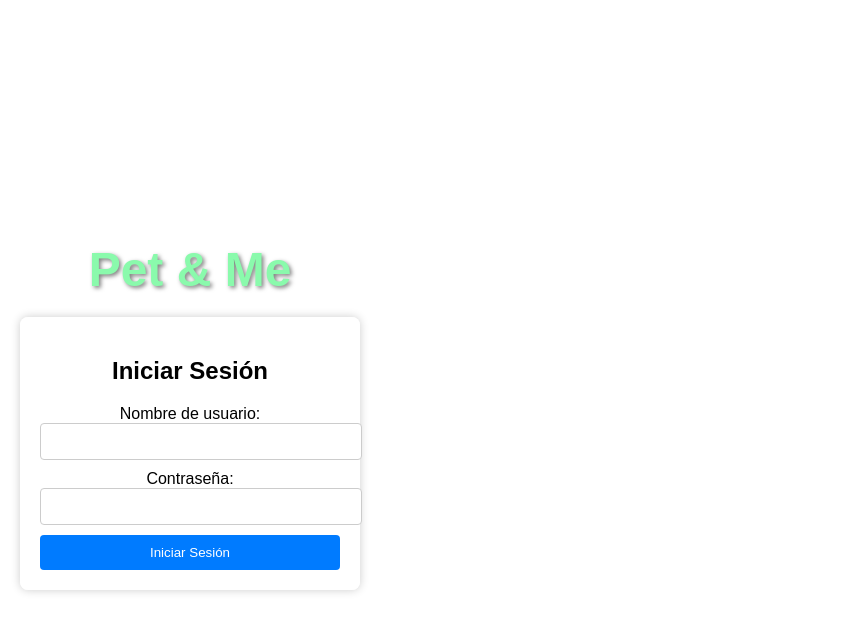
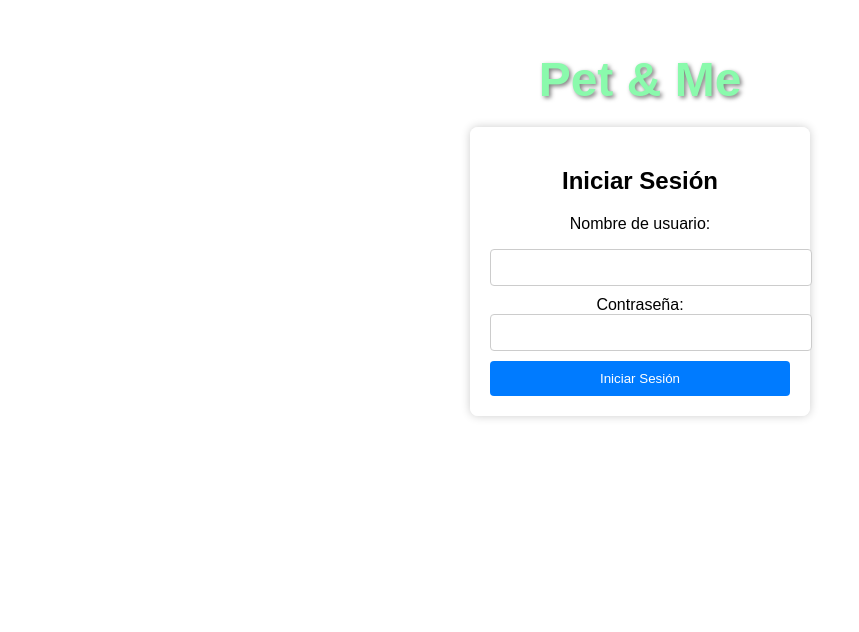
Before and after one commit to AlondraJVG/Pet-Me, a plain HTML site: page templates/index.html in a window 1280 px wide. Shown: the whole page, without its empty margins (0-859 px from the left). Drawn offline with Linux system fonts and the light colour scheme.

Commit message:
salto de linea

```diff
--- a/templates/index.html
+++ b/templates/index.html
@@ -1,42 +1,9 @@
 <!DOCTYPE html>
-<html lang="es">
 <html lang="en">
 <head>
     <meta charset="UTF-8">
     <meta name="viewport" content="width=device-width, initial-scale=1.0">
     <title>Pet & Me</title>
-    <style>
-        body {
-    margin: 0;
-    padding: 0;
-    background: #fff;
-
-    font-family: Arial, sans-serif;
-    position: absolute;
-    background-image: url('https://img.freepik.com/foto-gratis/fondo-abstracto-textura_1258-30607.jpg?t=st=1708579646~exp=1708580246~hmac=7fc94be78adf46c05df48046fc0dc3a4b44af47e21d34c4eeb6f00e75c204721');
-    background-size: cover;
-    background-position: center;
-    min-height: 100vh;
-    display: flex;
-    justify-content: center;
-    align-items: center;
-
-}
-
-
-.container {
-    text-align: center;
-}
-
-h1 {
-    font-size: 4em;
-    color: white;
-    color: rgb(138, 250, 172);
-    text-shadow: 2px 2px 4px rgba(0, 0, 0, 0.5);
-}
-
-    </style>
-    <title>Inicio de Sesión</title>
     <link rel="stylesheet" href="styles.css">
 </head>
 <body>
@@ -45,12 +12,14 @@ h1 {
         <div class="login-container">
             <h2>Iniciar Sesión</h2>
             <form action="/login" method="post">
-            <label for="username">Nombre de usuario:</label>
+                <label for="username">Nombre de usuario:</label><p>
+                </p>
                 <input type="text" id="username" name="username" required>
                 <label for="password">Contraseña:</label>
                 <input type="password" id="password" name="password" required>
                 <button type="submit">Iniciar Sesión</button>
             </form>
         </div>
+    </div>
 </body>
 </html>
```
Lines whose indentation alone changed are shown as unchanged.
